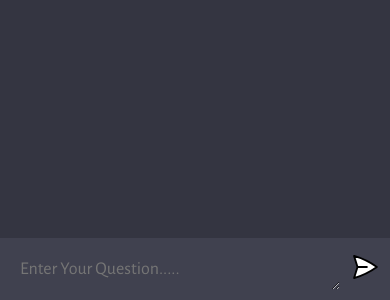
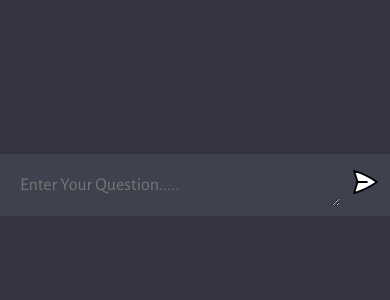
Before and after one commit to Poorneshcoder/AI-Tool, a website built with Vite: page client/index.html in a window 390 px wide. Shown: the part 544-844 px from the top of the page. Built offline with nearby package versions, Linux system fonts and the light colour scheme.

Commit message:
style changed

```diff
--- a/client/style.css
+++ b/client/style.css
@@ -151,6 +151,10 @@ form img {
 
 @media only screen and (max-width:799px) {
   #chat_container{
+
     height:90%;
   }
+  #app{
+    height: 90vh;
+  }
 }
```
